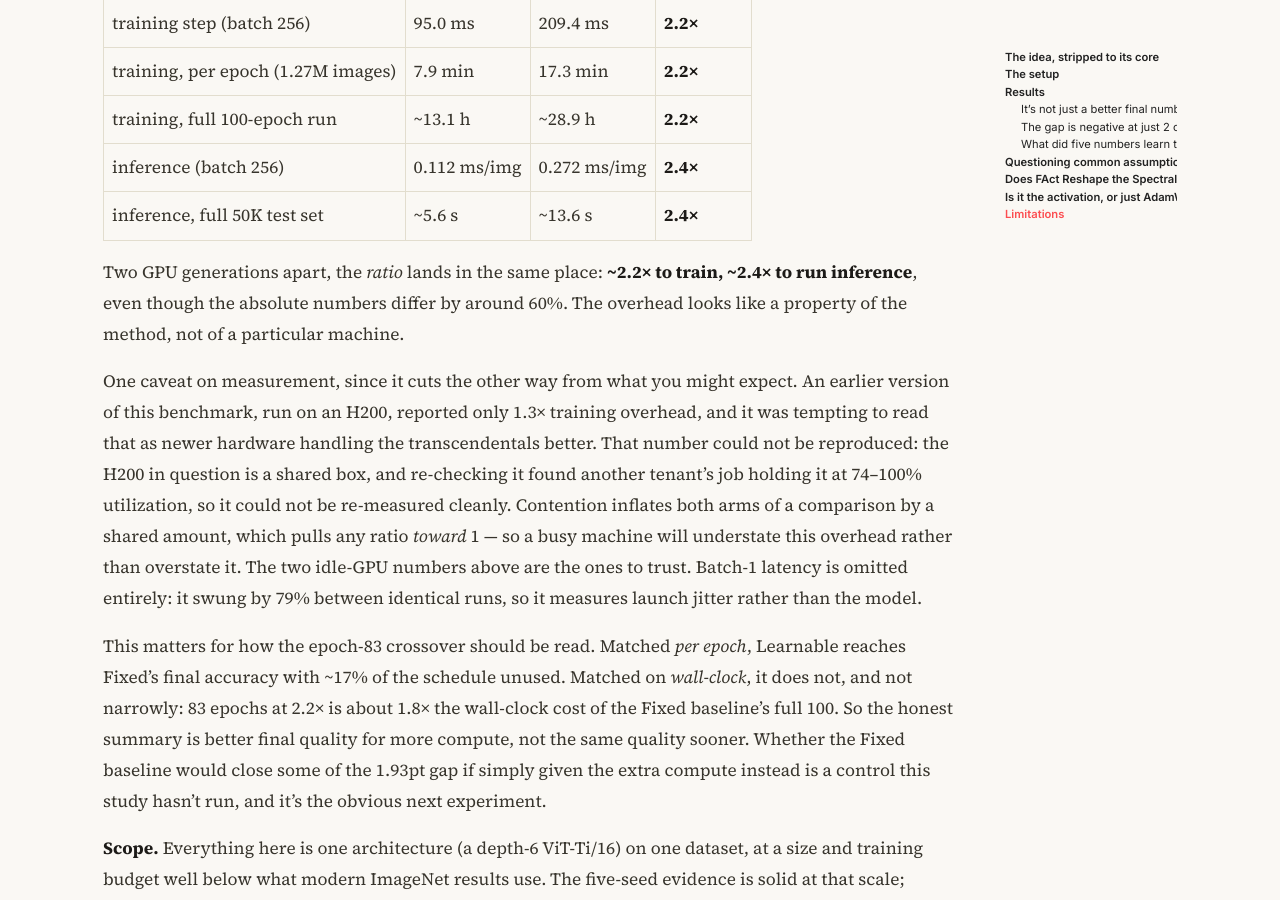
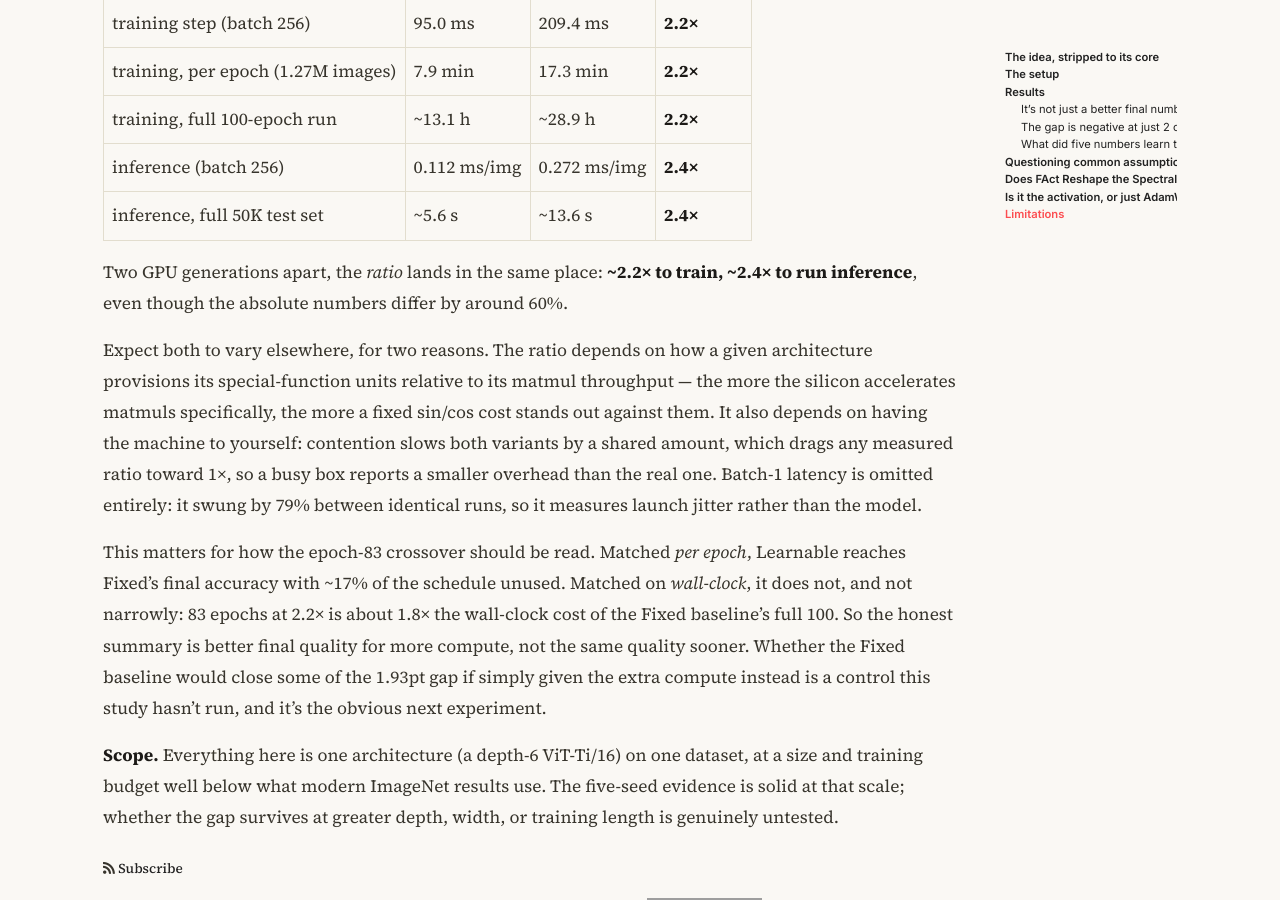
Before and after one commit to Arunprakash-A/Arunprakash-a.github.io, a Jekyll site: the page built from _posts/2026-08-11-learnable-activations-might-have-better-loss-landscape.md, in a window 1280 px wide and 900 px high, scrolled down 10548 px. Built offline with Jekyll 4.4.1, drawn with Linux system fonts in a browser that asks for light colours; nearby versions of some CDN libraries; grey boxes are pictures that could not be loaded.

Commit message:
Drop the H200 forensics; keep a brief note on why the overhead varies
Replaces the paragraph reconstructing the unreproducible H200 measurement
with two sentences on the two things that actually move the number: how an
architecture provisions special-function units against matmul throughput, and
whether the GPU is contended (which drags a measured ratio toward 1x).

Co-Authored-By: Claude Sonnet 5 <noreply@anthropic.com>

```diff
--- a/_posts/2026-08-11-learnable-activations-might-have-better-loss-landscape.md
+++ b/_posts/2026-08-11-learnable-activations-might-have-better-loss-landscape.md
@@ -294,21 +294,17 @@ within 1% on the A100 and to within 0.05% on the V100:
 
 Two GPU generations apart, the *ratio* lands in the same place: **~2.2× to
 train, ~2.4× to run inference**, even though the absolute numbers differ by
-around 60%. The overhead looks like a property of the method, not of a
-particular machine.
+around 60%.
 
-One caveat on measurement, since it cuts the other way from what you might
-expect. An earlier version of this benchmark, run on an H200, reported only
-1.3× training overhead, and it was tempting to read that as newer hardware
-handling the transcendentals better. That number could not be reproduced:
-the H200 in question is a shared box, and re-checking it found another
-tenant's job holding it at 74–100% utilization, so it could not be
-re-measured cleanly. Contention inflates both arms of a comparison by a
-shared amount, which pulls any ratio *toward* 1 — so a busy machine will
-understate this overhead rather than overstate it. The two idle-GPU numbers
-above are the ones to trust. Batch-1 latency is omitted entirely: it swung by
-79% between identical runs, so it measures launch jitter rather than the
-model.
+Expect both to vary elsewhere, for two reasons. The ratio depends on how a
+given architecture provisions its special-function units relative to its
+matmul throughput — the more the silicon accelerates matmuls specifically,
+the more a fixed sin/cos cost stands out against them. It also depends on
+having the machine to yourself: contention slows both variants by a shared
+amount, which drags any measured ratio toward 1×, so a busy box reports a
+smaller overhead than the real one. Batch-1 latency is omitted entirely: it
+swung by 79% between identical runs, so it measures launch jitter rather than
+the model.
 
 This matters for how the epoch-83 crossover should be read. Matched *per
 epoch*, Learnable reaches Fixed's final accuracy with ~17% of the schedule
```
